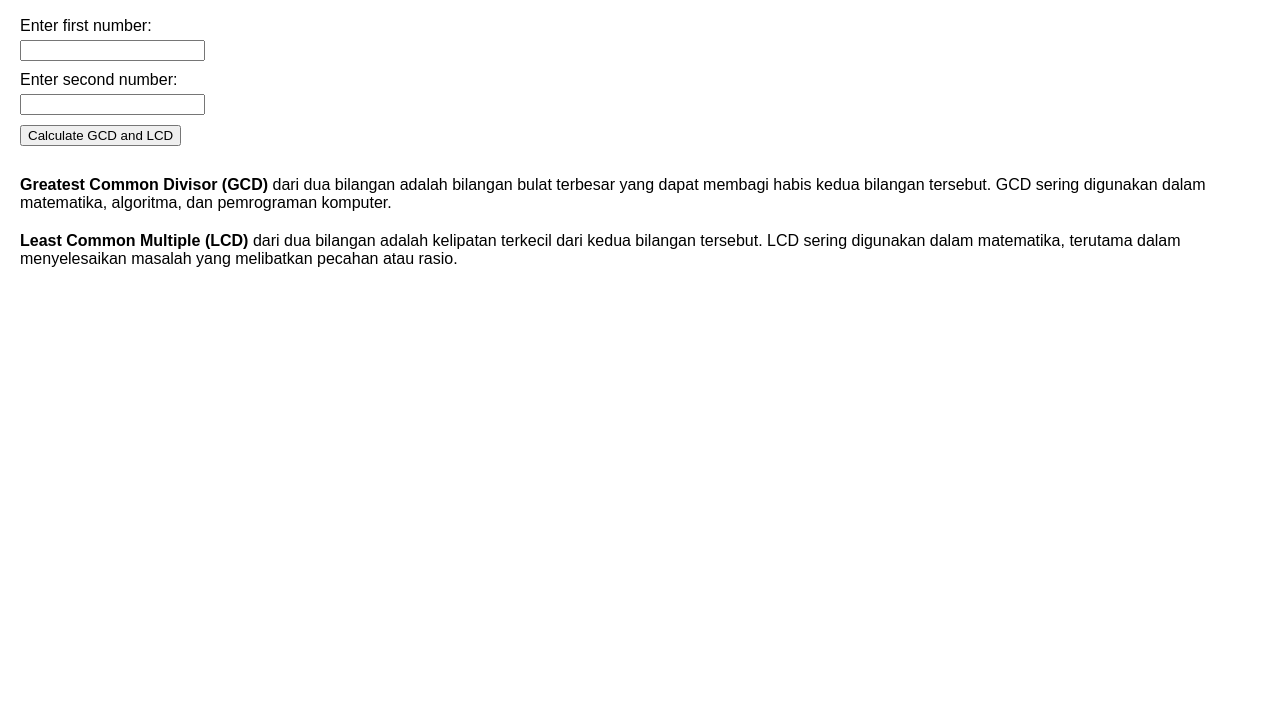
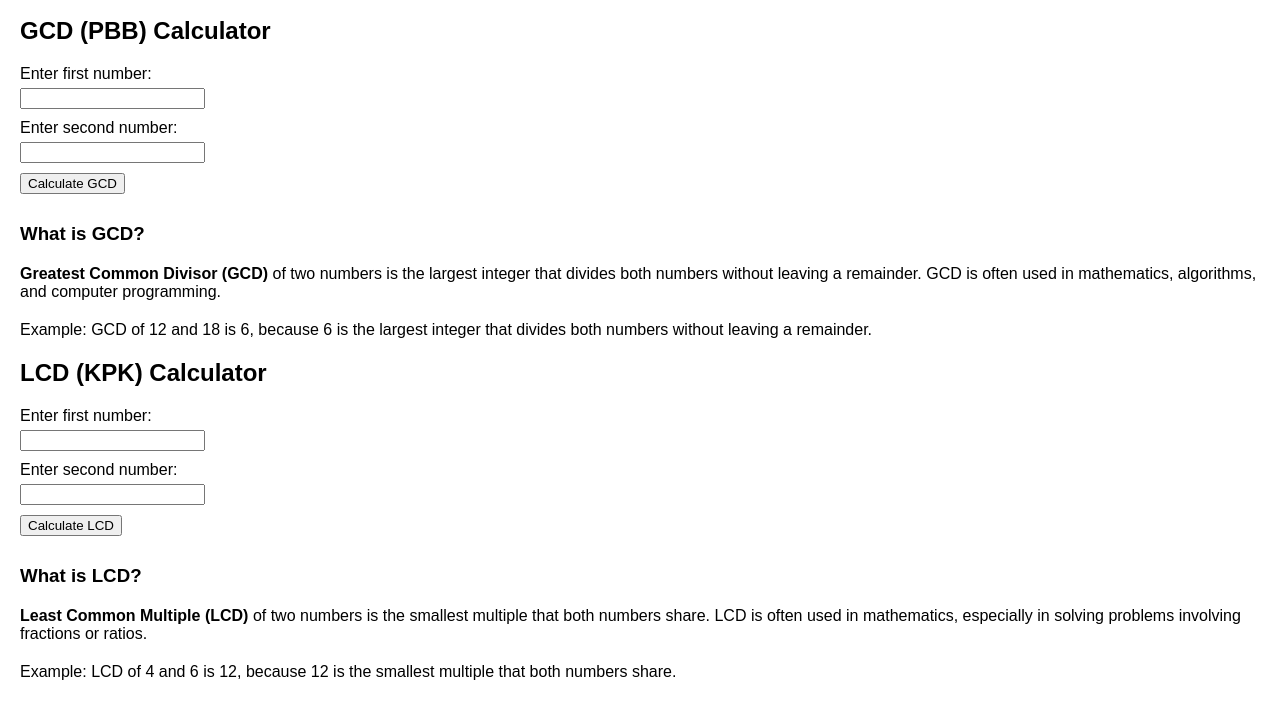
Before and after one commit to Finarifana/math-project, a plain HTML site: page index.html in a window 1280 px wide. Shown: the part 81-800 px from the top of the page. Drawn offline with Linux system fonts and the light colour scheme.

Commit message:
Update index.html

```diff
--- a/index.html
+++ b/index.html
@@ -9,23 +9,45 @@
 <body>
     <h1>GCD and LCD Calculator</h1>
 
-    <!-- Form untuk memasukkan bilangan -->
-    <form id="gcdLcdForm">
-        <label for="num1">Enter first number:</label>
-        <input type="number" id="num1" required>
+    <!-- Form untuk memasukkan bilangan untuk GCD -->
+    <h2>GCD (PBB) Calculator</h2>
+    <form id="gcdForm">
+        <label for="gcdNum1">Enter first number:</label>
+        <input type="number" id="gcdNum1" required>
         <br>
-        <label for="num2">Enter second number:</label>
-        <input type="number" id="num2" required>
+        <label for="gcdNum2">Enter second number:</label>
+        <input type="number" id="gcdNum2" required>
         <br>
-        <button type="submit">Calculate GCD and LCD</button>
+        <button type="submit">Calculate GCD</button>
     </form>
 
-    <!-- Tempat untuk menampilkan hasil perhitungan -->
-    <div id="result"></div>
+    <!-- Tempat untuk menampilkan hasil perhitungan GCD -->
+    <div id="gcdResult"></div>
 
-    <!-- Informasi mengenai GCD dan LCD -->
-    <p><strong>Greatest Common Divisor (GCD)</strong> dari dua bilangan adalah bilangan bulat terbesar yang dapat membagi habis kedua bilangan tersebut. GCD sering digunakan dalam matematika, algoritma, dan pemrograman komputer.</p>
-    <p><strong>Least Common Multiple (LCD)</strong> dari dua bilangan adalah kelipatan terkecil dari kedua bilangan tersebut. LCD sering digunakan dalam matematika, terutama dalam menyelesaikan masalah yang melibatkan pecahan atau rasio.</p>
+    <!-- Informasi mengenai GCD -->
+    <h3>What is GCD?</h3>
+    <p><strong>Greatest Common Divisor (GCD)</strong> of two numbers is the largest integer that divides both numbers without leaving a remainder. GCD is often used in mathematics, algorithms, and computer programming.</p>
+    <p>Example: GCD of 12 and 18 is 6, because 6 is the largest integer that divides both numbers without leaving a remainder.</p>
+
+    <!-- Form untuk memasukkan bilangan untuk LCD -->
+    <h2>LCD (KPK) Calculator</h2>
+    <form id="lcdForm">
+        <label for="lcdNum1">Enter first number:</label>
+        <input type="number" id="lcdNum1" required>
+        <br>
+        <label for="lcdNum2">Enter second number:</label>
+        <input type="number" id="lcdNum2" required>
+        <br>
+        <button type="submit">Calculate LCD</button>
+    </form>
+
+    <!-- Tempat untuk menampilkan hasil perhitungan LCD -->
+    <div id="lcdResult"></div>
+
+    <!-- Informasi mengenai LCD -->
+    <h3>What is LCD?</h3>
+    <p><strong>Least Common Multiple (LCD)</strong> of two numbers is the smallest multiple that both numbers share. LCD is often used in mathematics, especially in solving problems involving fractions or ratios.</p>
+    <p>Example: LCD of 4 and 6 is 12, because 12 is the smallest multiple that both numbers share.</p>
 
     <script src="script.js"></script>
 </body>
```
